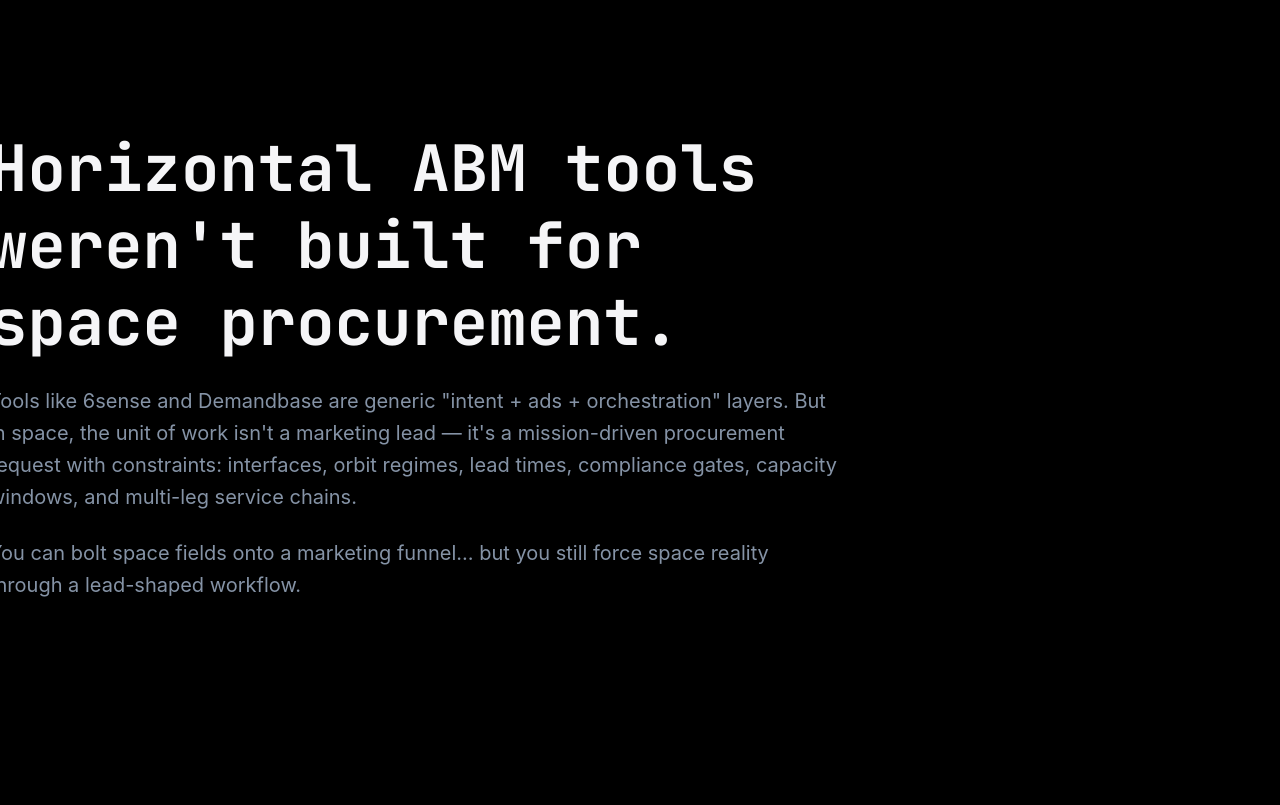
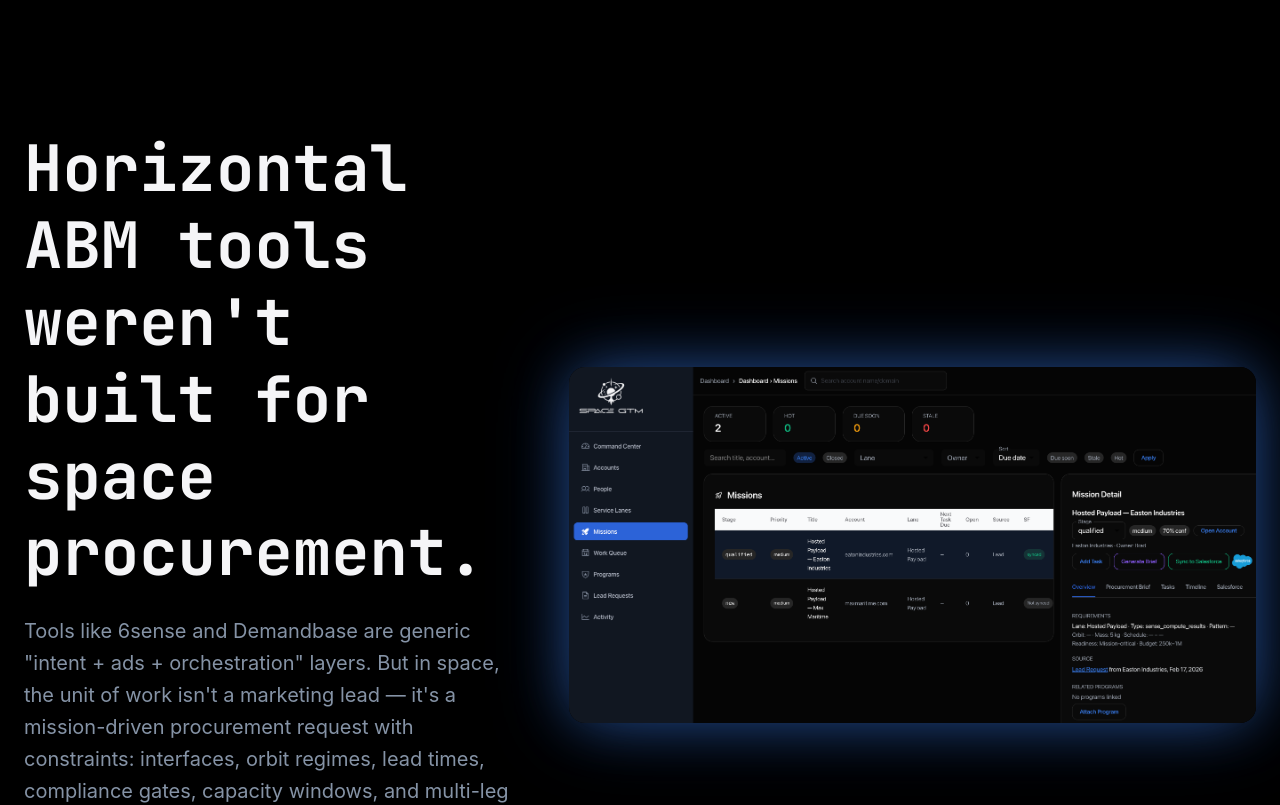
Before and after one commit to bigbadbrad/space-abm, a Next.js app: page / in a window 1280 px wide. Shown: the part 780-1585 px from the top of the page. Built offline with nearby package versions, Linux system fonts and the light colour scheme; no server answers.

Commit message:
added images to homepage

```diff
--- a/src/app/dashboard/(dashboard)/missions/page.tsx
+++ b/src/app/dashboard/(dashboard)/missions/page.tsx
@@ -548,7 +548,7 @@ export default function ABMMissionsPage(): React.JSX.Element {
                                         >
                                           Sync SF
                                         </Button>
-                                        <img src="/salesforce-logo.png" alt="" style={{ height: 28, width: 'auto' }} />
+                                        {sf.eligible && <img src="/salesforce-logo.png" alt="" style={{ height: 22, width: 'auto' }} />}
                                       </Box>
                                     </span>
                                   </Tooltip>
@@ -624,7 +624,7 @@ export default function ABMMissionsPage(): React.JSX.Element {
                               <Button variant="outlined" size="small" onClick={() => handlePushToSalesforce(missionId)} disabled={pushSfLoading || !sf.eligible} sx={{ borderColor: '#10B981', color: '#10B981' }}>
                                 {pushSfLoading ? 'Syncing...' : 'Sync to Salesforce'}
                               </Button>
-                              <img src="/salesforce-logo.png" alt="" style={{ height: 32, width: 'auto' }} />
+                              {sf.eligible && <img src="/salesforce-logo.png" alt="" style={{ height: 28, width: 'auto' }} />}
                             </Box>
                           </span>
                         </Tooltip>
@@ -939,7 +939,7 @@ export default function ABMMissionsPage(): React.JSX.Element {
                               <Button variant="outlined" size="small" onClick={() => handlePushToSalesforce(missionId)} disabled={pushSfLoading || !sf.eligible} sx={{ borderColor: '#10B981', color: '#10B981' }}>
                                 {pushSfLoading ? 'Syncing...' : 'Sync to Salesforce now'}
                               </Button>
-                              <img src="/salesforce-logo.png" alt="" style={{ height: 28, width: 'auto' }} />
+                              {sf.eligible && <img src="/salesforce-logo.png" alt="" style={{ height: 28, width: 'auto' }} />}
                             </Box>
                           </span>
                         </Tooltip>
--- a/src/components/abm/layout/main-nav.tsx
+++ b/src/components/abm/layout/main-nav.tsx
@@ -30,6 +30,9 @@ const breadcrumbMap: Record<string, string> = {
   [paths.abm.activity]: 'Activity',
   [paths.abm.lanes]: 'Service Lanes',
   [paths.abm.people]: 'People',
+  [paths.abm.missions]: 'Missions',
+  [paths.abm.workQueue]: 'Work Queue',
+  [paths.abm.programs]: 'Programs',
   [paths.abm.leadRequests]: 'Lead Requests',
   [paths.abm.admin]: 'Scoring & Prompts',
 };
--- a/src/components/home/HorizontalABMBlock.tsx
+++ b/src/components/home/HorizontalABMBlock.tsx
@@ -1,6 +1,7 @@
 'use client';
 
 import React from 'react';
+import Image from 'next/image';
 import { JetBrains_Mono } from 'next/font/google';
 import { Box, Container, Typography } from '@mui/material';
 
@@ -17,8 +18,16 @@ export function HorizontalABMBlock() {
         backgroundColor: '#000000',
       }}
     >
-      <Container maxWidth="md" sx={{ transform: { xs: 'none', md: 'translateX(-25%)' } }}>
-        <Box sx={{ mb: 6 }}>
+      <Container maxWidth="xl">
+        <Box
+          sx={{
+            display: 'flex',
+            flexDirection: { xs: 'column', md: 'row' },
+            alignItems: { md: 'center' },
+            gap: { xs: 4, md: 6 },
+          }}
+        >
+          <Box sx={{ flex: { md: '1 1 42%' }, minWidth: 0 }}>
             <Typography
               component="h2"
               sx={{
@@ -52,6 +61,28 @@ export function HorizontalABMBlock() {
               You can bolt space fields onto a marketing funnel… but you still force space reality through a lead-shaped workflow.
             </Typography>
           </Box>
+          <Box
+            sx={{
+              flex: { md: '1 1 58%' },
+              minWidth: 0,
+              position: 'relative',
+              borderRadius: 2,
+              overflow: 'visible',
+              boxShadow: '0 0 60px -8px rgba(59, 130, 246, 0.45), 0 0 80px -4px rgba(59, 130, 246, 0.35)',
+            }}
+          >
+            <Box sx={{ borderRadius: 2, overflow: 'hidden' }}>
+              <Image
+                src="/dashboard.png"
+                alt="Space ABM dashboard"
+                width={1200}
+                height={750}
+                sizes="(max-width: 900px) 100vw, 58vw"
+                style={{ width: '100%', height: 'auto', display: 'block' }}
+              />
+            </Box>
+          </Box>
+        </Box>
       </Container>
     </Box>
   );
--- a/src/components/home/WidgetProcurementBriefBlock.tsx
+++ b/src/components/home/WidgetProcurementBriefBlock.tsx
@@ -16,17 +16,29 @@ export function WidgetProcurementBriefBlock() {
       sx={{
         py: { xs: 8, md: 10 },
         backgroundColor: '#000000',
+        overflow: 'visible',
       }}
     >
       <Container maxWidth="lg">
         <Grid container spacing={6} alignItems="center">
-          <Grid item xs={12} md={4}>
+          <Grid item xs={12} md={4} sx={{ overflow: 'visible' }}>
+            <Box sx={{ p: 4, overflow: 'visible' }}>
+              <Box
+                sx={{
+                  width: '100%',
+                  transform: { xs: 'none', md: 'scale(1.25)' },
+                  transformOrigin: 'right center',
+                  overflow: 'visible',
+                  borderRadius: 2,
+                  boxShadow: '0 0 60px -8px rgba(59, 130, 246, 0.28), 0 0 80px -4px rgba(59, 130, 246, 0.2)',
+                }}
+              >
                 <Box
                   sx={{
                     bgcolor: '#050509',
-                width: '100%',
-                transform: { xs: 'none', md: 'scale(1.25)' },
-                transformOrigin: 'right center',
+                    borderRadius: 2,
+                    overflow: 'hidden',
+                    filter: 'drop-shadow(0 0 24px rgba(59, 130, 246, 0.4)) drop-shadow(0 0 48px rgba(59, 130, 246, 0.28))',
                   }}
                 >
                   <Image
@@ -37,6 +49,8 @@ export function WidgetProcurementBriefBlock() {
                     style={{ width: '100%', height: 'auto', display: 'block' }}
                     priority
                   />
+                </Box>
+              </Box>
             </Box>
           </Grid>
           <Grid item xs={12} md={8}>
```
Also changed, not shown: public/dashboard.png (added). Lines whose indentation alone changed are shown as unchanged.
